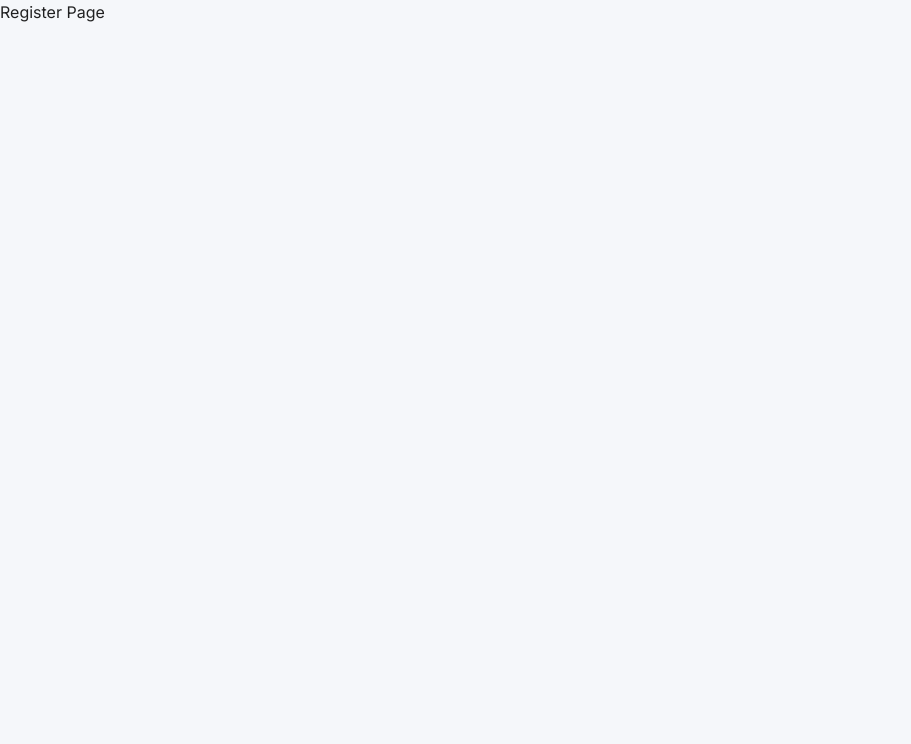
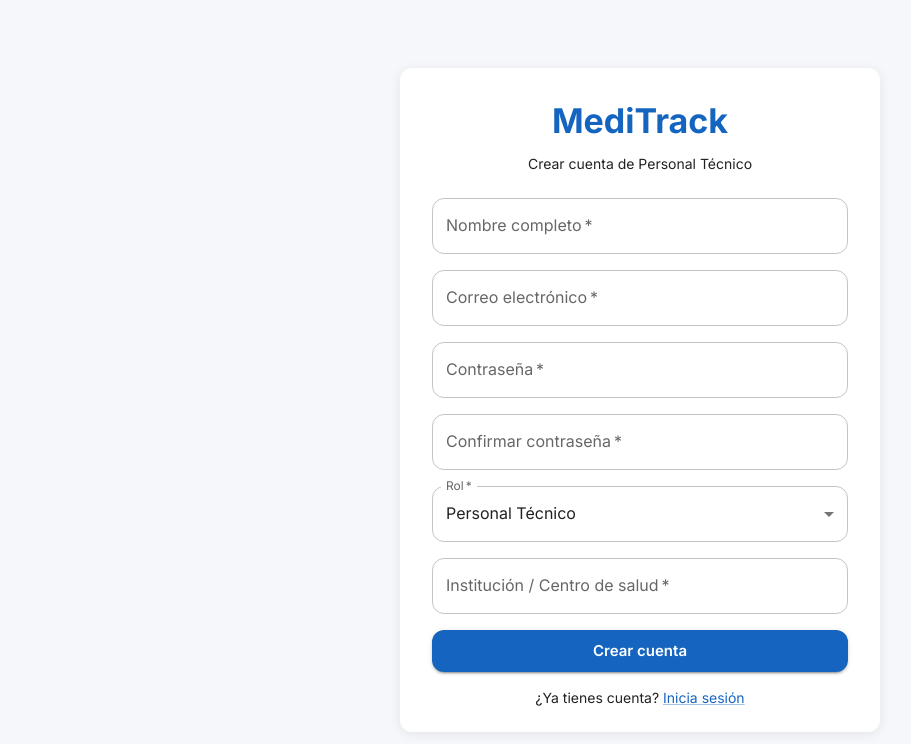
Before and after one commit to Equipo00-Fundamentos-Arqui-Soft-202610/Meditrack-Web, a React (Vite) app: page /register in a window 1280 px wide. Shown: the top 744 px of the page, without its empty margins (0-911 px from the left). Built offline with nearby package versions, Linux system fonts and the light colour scheme.

Commit message:
Feat/ modulo de Login y Registro

```diff
--- a/package.json
+++ b/package.json
@@ -9,6 +9,7 @@
     "preview": "vite preview"
   },
   "devDependencies": {
+    "@types/react-dom": "^19.2.3",
     "typescript": "~6.0.2",
     "vite": "^8.0.12"
   },
--- a/src/App.tsx
+++ b/src/App.tsx
@@ -1,14 +1,16 @@
 import { BrowserRouter, Routes, Route, Navigate } from 'react-router-dom';
 import { AuthGuard, PublicGuard } from './shared/guards/AuthGuard';
 import { DashboardLayout } from './shared/layouts/DashboardLayout';
+import { LoginPage } from './features/auth/presentation/LoginPage';
+import { RegisterPage } from './features/auth/presentation/RegisterPage';
 
 const App = () => {
   return (
     <BrowserRouter>
       <Routes>
         <Route element={<PublicGuard />}>
-          <Route path="/login" element={<div>Login Page</div>} />
-          <Route path="/register" element={<div>Register Page</div>} />
+          <Route path="/login" element={<LoginPage />} />
+          <Route path="/register" element={<RegisterPage />} />
         </Route>
 
         <Route element={<AuthGuard />}>
--- /dev/null
+++ b/src/features/auth/data/authTypes.ts
@@ -0,0 +1,27 @@
+export type UserRole = 'paciente' | 'personal_tecnico';
+
+export interface LoginRequest {
+  email: string;
+  password: string;
+}
+
+export interface RegisterRequest {
+  nombre: string;
+  email: string;
+  password: string;
+  rol: UserRole;
+  institucion?: string;
+}
+
+export interface AuthResponse {
+  access_token: string;
+  usuario: UserProfile;
+}
+
+export interface UserProfile {
+  id: number;
+  nombre: string;
+  email: string;
+  rol: UserRole;
+  institucion?: string;
+}
--- /dev/null
+++ b/src/features/auth/presentation/LoginPage.tsx
@@ -0,0 +1,59 @@
+import { useState } from 'react';
+import { useNavigate, Link as RouterLink } from 'react-router-dom';
+import { Box, Card, CardContent, TextField, Button, Typography, Alert, Link } from '@mui/material';
+import { useAuth } from '../../../shared/contexts/AuthContext';
+
+export const LoginPage = () => {
+  const navigate = useNavigate();
+  const { login } = useAuth();
+  const [email, setEmail] = useState('');
+  const [password, setPassword] = useState('');
+  const [error, setError] = useState('');
+  const [loading, setLoading] = useState(false);
+
+  const handleSubmit = async (e: React.FormEvent) => {
+    e.preventDefault();
+    setError('');
+    setLoading(true);
+    try {
+      await login({ email, password });
+      navigate('/dashboard');
+    } catch {
+      setError('Credenciales inválidas. Verifica tu correo y contraseña.');
+    } finally {
+      setLoading(false);
+    }
+  };
+
+  return (
+    <Box sx={{ minHeight: '100vh', display: 'flex', alignItems: 'center', justifyContent: 'center', bgcolor: 'background.default', p: 2 }}>
+      <Card sx={{ maxWidth: 440, width: '100%' }}>
+        <CardContent sx={{ p: 4 }}>
+          <Typography variant="h4" sx={{ textAlign: 'center' }} color="primary" gutterBottom>
+            MediTrack
+          </Typography>
+          <Typography variant="body2" sx={{ textAlign: 'center', mb: 3 }} color="text.secondary">
+            Portal de Personal Técnico
+          </Typography>
+
+          {error && <Alert severity="error" sx={{ mb: 2 }}>{error}</Alert>}
+
+          <Box component="form" onSubmit={handleSubmit}>
+            <TextField label="Correo electrónico" type="email" fullWidth required value={email}
+              onChange={(e) => setEmail(e.target.value)} sx={{ mb: 2 }} />
+            <TextField label="Contraseña" type="password" fullWidth required value={password}
+              onChange={(e) => setPassword(e.target.value)} sx={{ mb: 3 }} />
+            <Button type="submit" variant="contained" fullWidth size="large" disabled={loading}>
+              {loading ? 'Ingresando...' : 'Iniciar sesión'}
+            </Button>
+          </Box>
+
+          <Typography variant="body2" sx={{ textAlign: 'center', mt: 2 }}>
+            ¿No tienes cuenta?{' '}
+            <Link component={RouterLink} to="/register">Regístrate aquí</Link>
+          </Typography>
+        </CardContent>
+      </Card>
+    </Box>
+  );
+};
--- /dev/null
+++ b/src/features/auth/presentation/RegisterPage.tsx
@@ -0,0 +1,86 @@
+import { useState } from 'react';
+import { useNavigate, Link as RouterLink } from 'react-router-dom';
+import { Box, Card, CardContent, TextField, Button, Typography, Alert, Link, MenuItem } from '@mui/material';
+import { useAuth } from '../../../shared/contexts/AuthContext';
+import type { UserRole } from '../data/authTypes';
+
+export const RegisterPage = () => {
+  const navigate = useNavigate();
+  const { register } = useAuth();
+  const [nombre, setNombre] = useState('');
+  const [email, setEmail] = useState('');
+  const [password, setPassword] = useState('');
+  const [confirmPassword, setConfirmPassword] = useState('');
+  const [rol, setRol] = useState<UserRole>('personal_tecnico');
+  const [institucion, setInstitucion] = useState('');
+  const [error, setError] = useState('');
+  const [loading, setLoading] = useState(false);
+
+  const handleSubmit = async (e: React.FormEvent) => {
+    e.preventDefault();
+    setError('');
+
+    if (password !== confirmPassword) {
+      setError('Las contraseñas no coinciden.');
+      return;
+    }
+
+    setLoading(true);
+    try {
+      await register({ nombre, email, password, rol, institucion: rol === 'personal_tecnico' ? institucion : undefined });
+      navigate('/dashboard');
+    } catch {
+      setError('Error al registrar. Intenta de nuevo.');
+    } finally {
+      setLoading(false);
+    }
+  };
+
+  return (
+    <Box sx={{ minHeight: '100vh', display: 'flex', alignItems: 'center', justifyContent: 'center', bgcolor: 'background.default', p: 2 }}>
+      <Card sx={{ maxWidth: 480, width: '100%' }}>
+        <CardContent sx={{ p: 4 }}>
+          <Typography variant="h4" sx={{ textAlign: 'center' }} color="primary" gutterBottom>
+            MediTrack
+          </Typography>
+          <Typography variant="body2" sx={{ textAlign: 'center', mb: 3 }} color="text.secondary">
+            Crear cuenta de Personal Técnico
+          </Typography>
+
+          {error && <Alert severity="error" sx={{ mb: 2 }}>{error}</Alert>}
+
+          <Box component="form" onSubmit={handleSubmit}>
+            <TextField label="Nombre completo" fullWidth required value={nombre}
+              onChange={(e) => setNombre(e.target.value)} sx={{ mb: 2 }} />
+            <TextField label="Correo electrónico" type="email" fullWidth required value={email}
+              onChange={(e) => setEmail(e.target.value)} sx={{ mb: 2 }} />
+            <TextField label="Contraseña" type="password" fullWidth required value={password}
+              onChange={(e) => setPassword(e.target.value)} sx={{ mb: 2 }} />
+            <TextField label="Confirmar contraseña" type="password" fullWidth required value={confirmPassword}
+              onChange={(e) => setConfirmPassword(e.target.value)} sx={{ mb: 2 }} />
+
+            <TextField select label="Rol" fullWidth required value={rol}
+              onChange={(e) => setRol(e.target.value as UserRole)} sx={{ mb: 2 }}>
+              <MenuItem value="personal_tecnico">Personal Técnico</MenuItem>
+              <MenuItem value="paciente">Paciente</MenuItem>
+            </TextField>
+
+            {rol === 'personal_tecnico' && (
+              <TextField label="Institución / Centro de salud" fullWidth required value={institucion}
+                onChange={(e) => setInstitucion(e.target.value)} sx={{ mb: 2 }} />
+            )}
+
+            <Button type="submit" variant="contained" fullWidth size="large" disabled={loading}>
+              {loading ? 'Registrando...' : 'Crear cuenta'}
+            </Button>
+          </Box>
+
+          <Typography variant="body2" sx={{ textAlign: 'center', mt: 2 }}>
+            ¿Ya tienes cuenta?{' '}
+            <Link component={RouterLink} to="/login">Inicia sesión</Link>
+          </Typography>
+        </CardContent>
+      </Card>
+    </Box>
+  );
+};
--- a/src/main.tsx
+++ b/src/main.tsx
@@ -4,6 +4,7 @@ import { ThemeProvider } from '@mui/material/styles';
 import { CssBaseline } from '@mui/material';
 import { QueryClient, QueryClientProvider } from '@tanstack/react-query';
 import { appTheme } from './core/theme/theme';
+import { AuthProvider } from './shared/contexts/AuthContext';
 import App from './App';
 
 const queryClient = new QueryClient({
@@ -15,7 +16,9 @@ ReactDOM.createRoot(document.getElementById('root')!).render(
     <QueryClientProvider client={queryClient}>
       <ThemeProvider theme={appTheme}>
         <CssBaseline />
-        <App />
+        <AuthProvider>
+          <App />
+        </AuthProvider>
       </ThemeProvider>
     </QueryClientProvider>
   </React.StrictMode>,
--- /dev/null
+++ b/src/shared/contexts/AuthContext.tsx
@@ -0,0 +1,54 @@
+import { createContext, useContext, useState, useCallback, type ReactNode } from 'react';
+import type { UserProfile, LoginRequest, RegisterRequest } from '../../features/auth/data/authTypes';
+import { authService } from '../../features/auth/data/authService';
+
+interface AuthState {
+  user: UserProfile | null;
+  isAuthenticated: boolean;
+  login: (data: LoginRequest) => Promise<void>;
+  register: (data: RegisterRequest) => Promise<void>;
+  logout: () => void;
+}
+
+const AuthContext = createContext<AuthState | undefined>(undefined);
+
+const AUTH_KEY = 'auth_user';
+
+export const AuthProvider = ({ children }: { children: ReactNode }) => {
+  const [user, setUser] = useState<UserProfile | null>(() => {
+    const stored = localStorage.getItem(AUTH_KEY);
+    return stored ? JSON.parse(stored) : null;
+  });
+
+  const login = useCallback(async (data: LoginRequest) => {
+    const response = await authService.login(data);
+    localStorage.setItem('access_token', response.access_token);
+    localStorage.setItem(AUTH_KEY, JSON.stringify(response.usuario));
+    setUser(response.usuario);
+  }, []);
+
+  const register = useCallback(async (data: RegisterRequest) => {
+    const response = await authService.register(data);
+    localStorage.setItem('access_token', response.access_token);
+    localStorage.setItem(AUTH_KEY, JSON.stringify(response.usuario));
+    setUser(response.usuario);
+  }, []);
+
+  const logout = useCallback(() => {
+    localStorage.removeItem('access_token');
+    localStorage.removeItem(AUTH_KEY);
+    setUser(null);
+  }, []);
+
+  return (
+    <AuthContext.Provider value={{ user, isAuthenticated: !!user, login, register, logout }}>
+      {children}
+    </AuthContext.Provider>
+  );
+};
+
+export const useAuth = () => {
+  const context = useContext(AuthContext);
+  if (!context) throw new Error('useAuth must be used within AuthProvider');
+  return context;
+};
--- a/src/shared/layouts/DashboardLayout.tsx
+++ b/src/shared/layouts/DashboardLayout.tsx
@@ -10,6 +10,7 @@ import PersonIcon from '@mui/icons-material/Person';
 import LogoutIcon from '@mui/icons-material/Logout';
 import { useNavigate, useLocation } from 'react-router-dom';
 import { useState } from 'react';
+import { useAuth } from '../contexts/AuthContext';
 
 const DRAWER_WIDTH = 260;
 
@@ -25,13 +26,14 @@ const NAV_ITEMS = [
 export const DashboardLayout = () => {
   const navigate = useNavigate();
   const location = useLocation();
+  const { user, logout } = useAuth();
   const [mobileOpen, setMobileOpen] = useState(false);
 
   const drawer = (
     <Box>
       <Toolbar sx={{ gap: 1, px: 2 }}>
         <Avatar src="/meditrack-logo.png" alt="MediTrack" sx={{ width: 36, height: 36 }} />
-        <Typography variant="h6" color="primary" fontWeight={700}>MediTrack</Typography>
+        <Typography variant="h6" color="primary" sx={{ fontWeight: 700 }}>MediTrack</Typography>
       </Toolbar>
       <List>
         {NAV_ITEMS.map((item) => (
@@ -48,9 +50,9 @@ export const DashboardLayout = () => {
           </ListItem>
         ))}
       </List>
-      <Box position="absolute" bottom={16} width="100%" px={2}>
+      <Box sx={{ position: 'absolute', bottom: 16, width: '100%', px: 2 }}>
         <Tooltip title="Cerrar sesión">
-          <IconButton onClick={() => { localStorage.clear(); navigate('/login'); }}>
+          <IconButton onClick={() => { logout(); navigate('/login'); }}>
             <LogoutIcon />
           </IconButton>
         </Tooltip>
@@ -68,7 +70,9 @@ export const DashboardLayout = () => {
           <Typography variant="subtitle1" color="text.secondary" sx={{ flexGrow: 1 }}>
             Portal Personal Técnico
           </Typography>
-          <Avatar sx={{ bgcolor: 'primary.main', width: 34, height: 34 }}>PT</Avatar>
+          <Avatar sx={{ bgcolor: 'primary.main', width: 34, height: 34 }}>
+            {user?.nombre?.charAt(0).toUpperCase() ?? 'U'}
+          </Avatar>
         </Toolbar>
       </AppBar>
 
--- a/tsconfig.json
+++ b/tsconfig.json
@@ -2,8 +2,9 @@
   "compilerOptions": {
     "target": "es2023",
     "module": "esnext",
-    "lib": ["ES2023", "DOM"],
+    "lib": ["ES2023", "DOM", "DOM.Iterable"],
     "types": ["vite/client"],
+    "jsx": "react-jsx",
     "skipLibCheck": true,
 
     /* Bundler mode */
@@ -14,6 +15,7 @@
     "noEmit": true,
 
     /* Linting */
+    "strict": true,
     "noUnusedLocals": true,
     "noUnusedParameters": true,
     "erasableSyntaxOnly": true,
```
Also changed, not shown: src/features/auth/data/authService.ts (added, +21 -0 lines), 1 other file (tests, documents, lock files or other folders).
